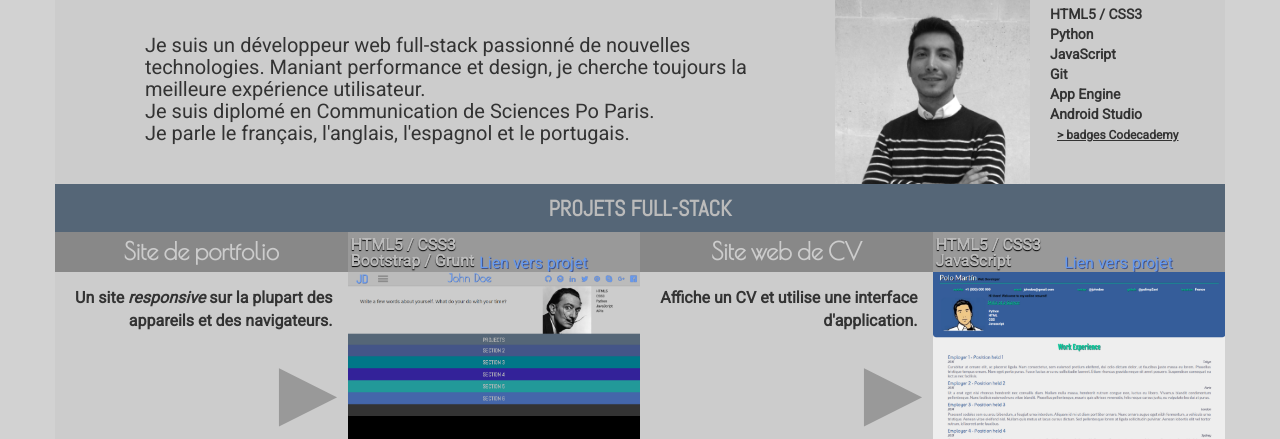
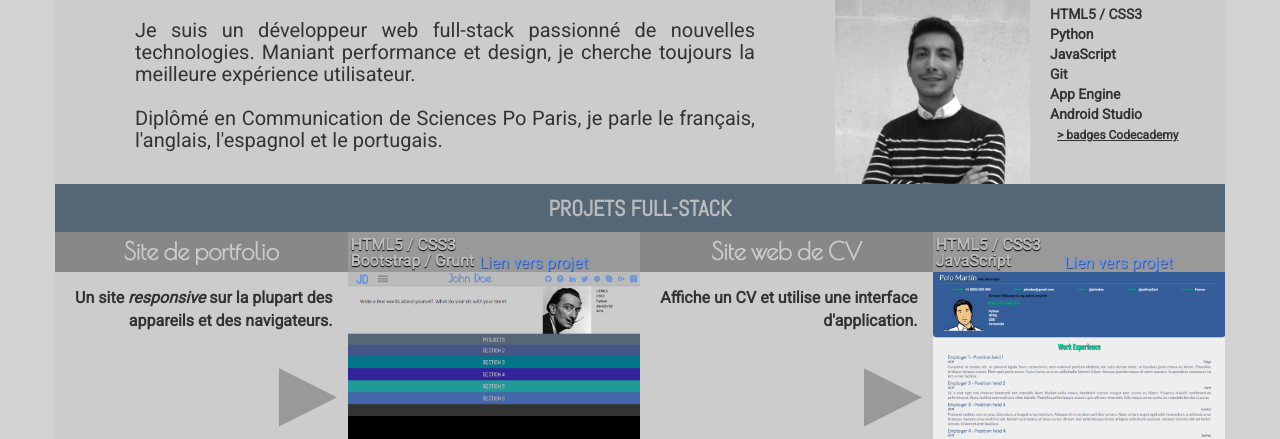
Before and after one commit to palimpZest/palimpzest.github.io, a website: page index.html in a window 1280 px wide. Shown: the part 71-510 px from the top of the page. Drawn offline with nearby package versions, Linux system fonts and the light colour scheme; files whose address does not match are found by name.

Commit message:
fix: Change word spacing in about

```diff
--- a/css/style.css
+++ b/css/style.css
@@ -497,9 +497,10 @@ div.skills {
     height: 190px;
     color: #333;
     background-color: #ccc;
-    padding: 20px 80px 20px 90px;
+    padding: 5px 80px 15px 80px;
     line-height: 1.5;
-    text-justify: distribute;
+    text-align: justify;
+    text-justify: inter-word;
 }
 
 .bio-pic {
--- a/index.html
+++ b/index.html
@@ -104,7 +104,7 @@
                 <div class="row">
                     <div class="col-xs-12 col-sm-12 col-md-8">
                         <div class="about">
-                            <h2 class="unselectable">Je suis un développeur web full-stack passionné de nouvelles technologies. Maniant performance et design, je cherche toujours la meilleure expérience utilisateur. <br> Je suis diplomé en Communication de Sciences Po Paris. <br> Je parle le français, l'anglais, l'espagnol et le portugais.
+                            <h2 class="unselectable">Je suis un développeur web full-stack passionné de nouvelles technologies. Maniant performance et design, je cherche toujours la meilleure expérience utilisateur. <br> <br>Diplômé en Communication de Sciences Po Paris, je parle le français, l'anglais, l'espagnol et le portugais.
                             </h2>
                         </div>
                     </div>
```
